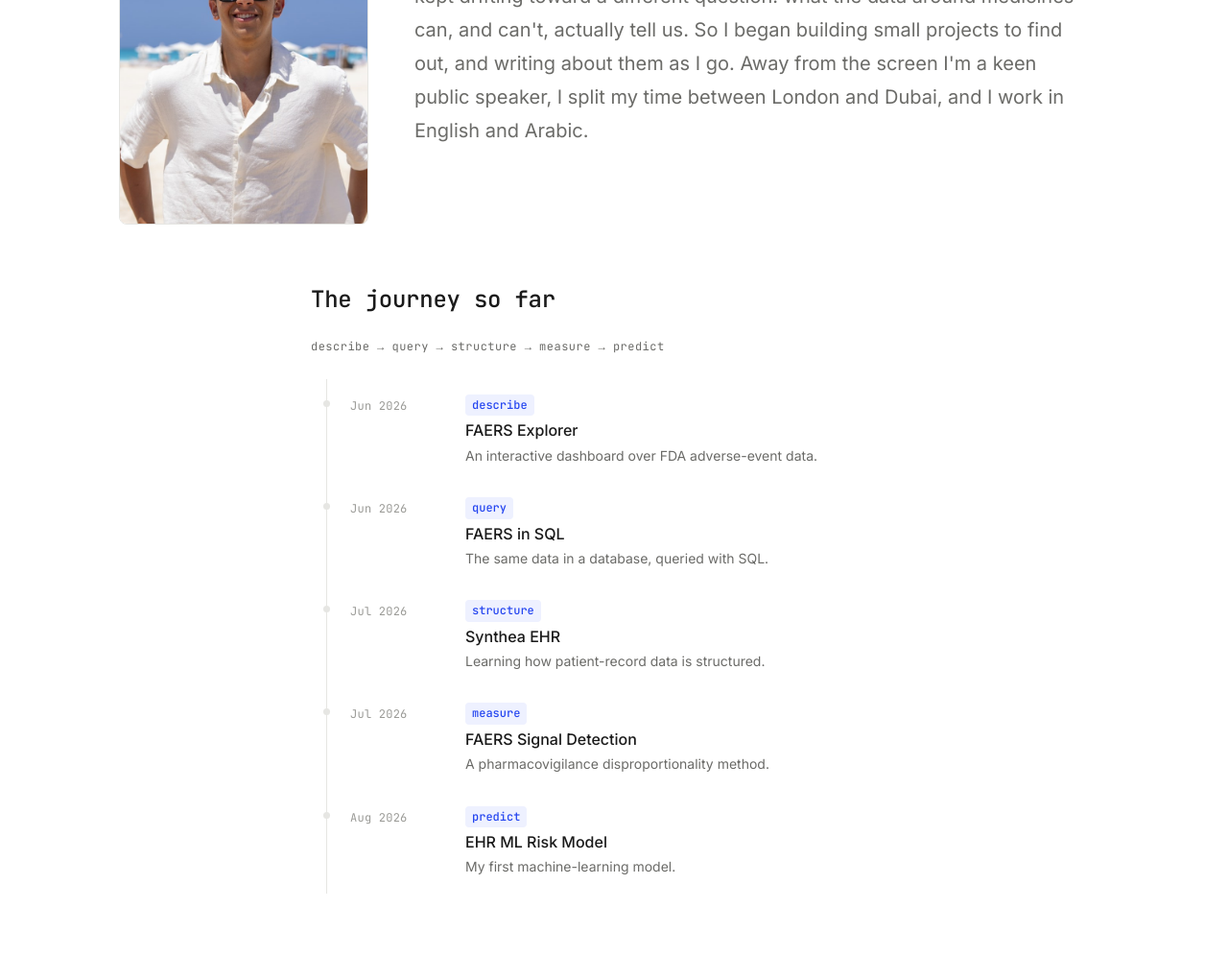
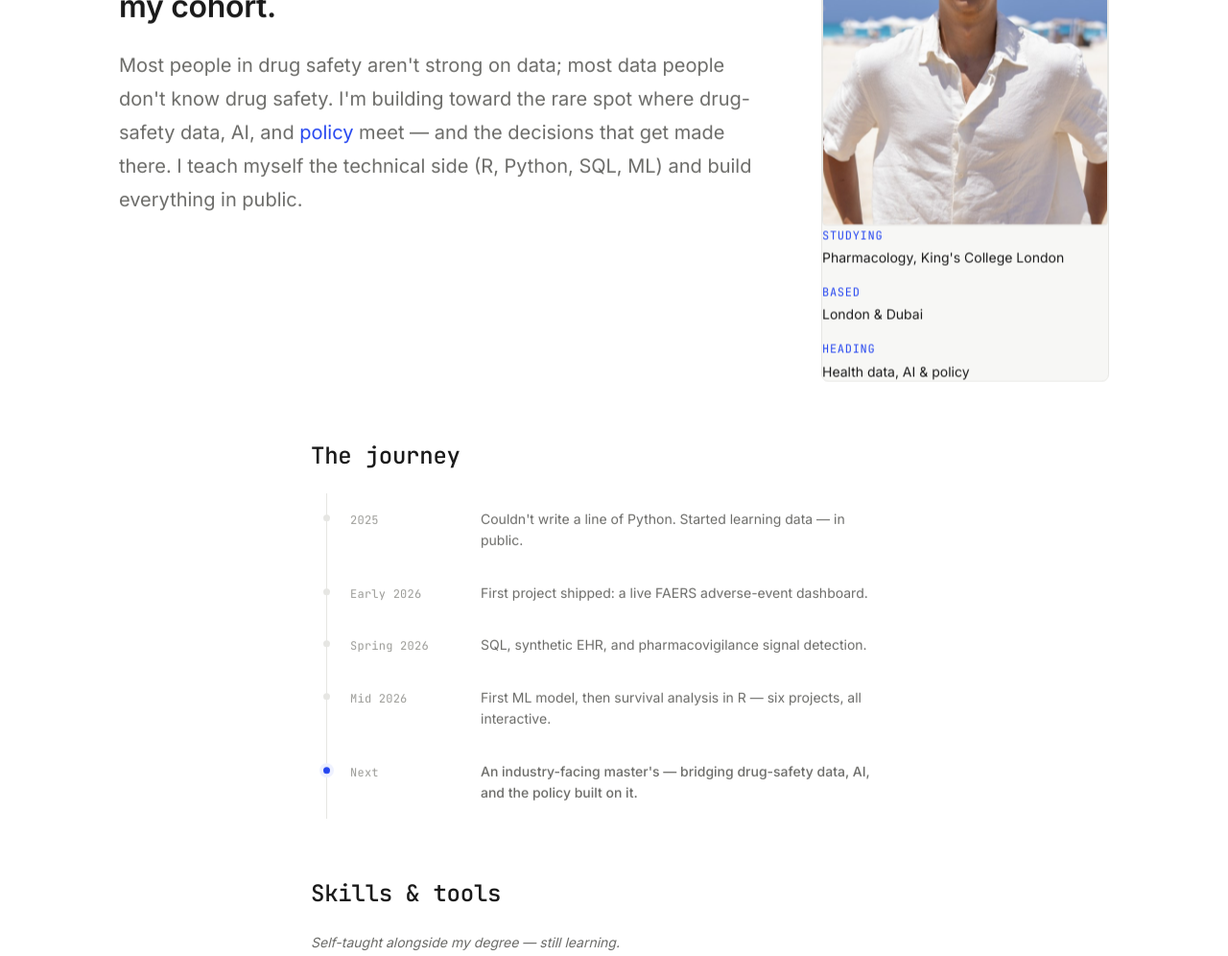
Before and after one commit to belalzaky/personal-site, an Astro site: page /about in a window 1280 px wide. Shown: the part 345-1341 px from the top of the page at 96% size. Built offline with nearby package versions, Linux system fonts and the light colour scheme; Astro itself is replaced by a stand-in of ours.

Commit message:
about: rebuild intro + THE JOURNEY timeline (§4)
Rework the About page top per spec:
- Eyebrow "03 · ABOUT"; two-col layout — bio (lead + body) on the left,
  a sticky facts card on the right holding the real beach headshot plus
  Studying / Based / Heading facts.
- Lead and body use the exact spec copy, with "data" and "policy"
  emphasised in accent.
- Replace the old project-linked timeline with THE JOURNEY (2025 / Early
  2026 / Spring 2026 / Mid 2026 / Next), dates kept verbatim; the final
  "Next" node uses an accent dot.

Blocks use the §0 .reveal motion; light + dark verified.

Co-Authored-By: Claude Opus 4.8 <noreply@anthropic.com>

```diff
--- a/src/pages/about.astro
+++ b/src/pages/about.astro
@@ -10,86 +10,91 @@ import Photography from '../components/Photography.astro';
 >
   <div class="page">
 
-    <!-- Page header -->
-    <div class="container container--prose">
-      <header class="page-header">
-        <p class="page-eyebrow">Background</p>
+    <!-- §3 · ABOUT — bio + facts card -->
+    <section class="about-intro container">
+      <header class="about-intro-head reveal">
+        <p class="page-eyebrow">03 · ABOUT</p>
         <h1 class="page-title">About</h1>
       </header>
+
+      <div class="about-grid">
+        <div class="about-bio reveal">
+          <p class="about-lead">
+            I'm a first-year pharmacology student at King's — more interested in what
+            medicine's <span class="accent">data</span> can tell us than most of my cohort.
+          </p>
+          <p class="about-bio-text">
+            Most people in drug safety aren't strong on data; most data people don't know
+            drug safety. I'm building toward the rare spot where drug-safety data, AI, and
+            <span class="accent">policy</span> meet — and the decisions that get made there.
+            I teach myself the technical side (R, Python, SQL, ML) and build everything in public.
+          </p>
         </div>
 
-    <!-- Photo + bio band -->
-    <section class="about-band container" aria-label="Person behind the work">
-      <div class="about-photo-wrap">
+        <aside class="facts-card reveal" style="--reveal-delay:80ms">
           <img
             src="/headshot.jpg"
             srcset="/headshot.jpg 1x, /headshot@2x.jpg 2x"
             alt="Belal Zaky"
-          class="about-photo"
+            class="facts-photo"
             width="280"
             height="350"
             loading="lazy"
           />
+          <dl class="facts-list">
+            <div class="facts-row">
+              <dt class="facts-key">Studying</dt>
+              <dd class="facts-val">Pharmacology, King's College London</dd>
             </div>
-      <div class="about-bio">
-        <p class="about-bio-text">
-          I'm Belal — a pharmacology student at King's College London, originally from Dubai.
-          I started out fascinated by how drugs work in the body, then kept drifting toward a
-          different question: what the data around medicines can, and can't, actually tell us.
-          So I began building small projects to find out, and writing about them as I go.
-          Away from the screen I'm a keen public speaker, I split my time between London and
-          Dubai, and I work in English and Arabic.
-        </p>
+            <div class="facts-row">
+              <dt class="facts-key">Based</dt>
+              <dd class="facts-val">London &amp; Dubai</dd>
+            </div>
+            <div class="facts-row">
+              <dt class="facts-key">Heading</dt>
+              <dd class="facts-val">Health data, AI &amp; policy</dd>
+            </div>
+          </dl>
+        </aside>
       </div>
     </section>
 
-    <!-- Journey timeline, skills, education, contact -->
+    <!-- Journey, skills, education, contact -->
     <div class="about-body container container--prose">
 
-      <!-- Timeline -->
+      <!-- THE JOURNEY -->
       <section class="about-section">
-        <h2 class="about-section-title">The journey so far</h2>
-        <p class="about-section-tagline">describe → query → structure → measure → predict</p>
+        <h2 class="about-section-title">The journey</h2>
 
         <ol class="timeline" role="list">
-          <li class="timeline-item">
-            <span class="timeline-date">Jun 2026</span>
+          <li class="timeline-item reveal">
+            <span class="timeline-date">2025</span>
             <div class="timeline-content">
-              <span class="timeline-tag">describe</span>
-              <a href="/projects/faers-explorer" class="timeline-project">FAERS Explorer</a>
-              <p class="timeline-desc">An interactive dashboard over FDA adverse-event data.</p>
+              <p class="timeline-desc">Couldn't write a line of Python. Started learning data — in public.</p>
             </div>
           </li>
-          <li class="timeline-item">
-            <span class="timeline-date">Jun 2026</span>
+          <li class="timeline-item reveal">
+            <span class="timeline-date">Early 2026</span>
             <div class="timeline-content">
-              <span class="timeline-tag">query</span>
-              <a href="/projects/faers-sql" class="timeline-project">FAERS in SQL</a>
-              <p class="timeline-desc">The same data in a database, queried with SQL.</p>
+              <p class="timeline-desc">First project shipped: a live FAERS adverse-event dashboard.</p>
             </div>
           </li>
-          <li class="timeline-item">
-            <span class="timeline-date">Jul 2026</span>
+          <li class="timeline-item reveal">
+            <span class="timeline-date">Spring 2026</span>
             <div class="timeline-content">
-              <span class="timeline-tag">structure</span>
-              <a href="/projects/synthea-ehr" class="timeline-project">Synthea EHR</a>
-              <p class="timeline-desc">Learning how patient-record data is structured.</p>
+              <p class="timeline-desc">SQL, synthetic EHR, and pharmacovigilance signal detection.</p>
             </div>
           </li>
-          <li class="timeline-item">
-            <span class="timeline-date">Jul 2026</span>
+          <li class="timeline-item reveal">
+            <span class="timeline-date">Mid 2026</span>
             <div class="timeline-content">
-              <span class="timeline-tag">measure</span>
-              <a href="/projects/faers-signal" class="timeline-project">FAERS Signal Detection</a>
-              <p class="timeline-desc">A pharmacovigilance disproportionality method.</p>
+              <p class="timeline-desc">First ML model, then survival analysis in R — six projects, all interactive.</p>
             </div>
           </li>
-          <li class="timeline-item">
-            <span class="timeline-date">Aug 2026</span>
+          <li class="timeline-item timeline-item--accent reveal">
+            <span class="timeline-date">Next</span>
             <div class="timeline-content">
-              <span class="timeline-tag">predict</span>
-              <a href="/projects/ehr-ml" class="timeline-project">EHR ML Risk Model</a>
-              <p class="timeline-desc">My first machine-learning model.</p>
+              <p class="timeline-desc timeline-desc--accent">An industry-facing master's — bridging drug-safety data, AI, and the policy built on it.</p>
             </div>
           </li>
         </ol>
@@ -205,48 +210,113 @@ import Photography from '../components/Photography.astro';
     }
   }
 
-  /* Photo + bio band */
-  .about-band {
-    display: grid;
-    grid-template-columns: 260px 1fr;
-    gap: var(--space-12);
-    align-items: start;
+  /* §3 intro: bio + facts card */
+  .about-intro {
     padding-bottom: var(--space-16);
   }
 
-  @media (max-width: 720px) {
-    .about-band {
+  .about-intro-head {
+    margin-bottom: var(--space-10);
+  }
+
+  .about-grid {
+    display: grid;
+    grid-template-columns: 1fr 300px;
+    gap: var(--space-12);
+    align-items: start;
+  }
+
+  @media (max-width: 760px) {
+    .about-grid {
       grid-template-columns: 1fr;
       gap: var(--space-8);
     }
   }
 
-  .about-photo-wrap {
-    position: sticky;
-    top: 80px;
+  .about-bio {
+    display: flex;
+    flex-direction: column;
+    gap: var(--space-6);
   }
 
-  @media (max-width: 720px) {
-    .about-photo-wrap {
-      position: static;
-      max-width: 200px;
-    }
+  .about-lead {
+    font-size: var(--text-2xl);
+    font-weight: 600;
+    letter-spacing: -0.01em;
+    line-height: 1.3;
+    color: var(--color-text);
+    max-width: 30ch;
   }
 
-  .about-photo {
-    width: 100%;
-    aspect-ratio: 4 / 5;
-    object-fit: cover;
-    border-radius: var(--radius);
-    border: 1px solid var(--color-border);
-    display: block;
+  @media (max-width: 640px) {
+    .about-lead {
+      font-size: var(--text-xl);
+    }
   }
 
   .about-bio-text {
     font-size: var(--text-lg);
     color: var(--color-text-muted);
     line-height: 1.75;
-    max-width: 56ch;
+    max-width: 60ch;
+  }
+
+  .accent {
+    color: var(--color-accent);
+  }
+
+  /* Facts card */
+  .facts-card {
+    background: var(--color-surface);
+    border: 1px solid var(--color-border);
+    border-radius: var(--radius);
+    padding: var(--space-5);
+    display: flex;
+    flex-direction: column;
+    gap: var(--space-5);
+    position: sticky;
+    top: 80px;
+  }
+
+  @media (max-width: 760px) {
+    .facts-card {
+      position: static;
+    }
+  }
+
+  .facts-photo {
+    width: 100%;
+    aspect-ratio: 4 / 5;
+    object-fit: cover;
+    border-radius: var(--radius-sm);
+    border: 1px solid var(--color-border);
+    display: block;
+  }
+
+  .facts-list {
+    display: flex;
+    flex-direction: column;
+    gap: var(--space-4);
+  }
+
+  .facts-row {
+    display: flex;
+    flex-direction: column;
+    gap: 2px;
+  }
+
+  .facts-key {
+    font-family: var(--font-mono);
+    font-size: var(--text-xs);
+    text-transform: uppercase;
+    letter-spacing: 0.06em;
+    color: var(--color-accent);
+  }
+
+  .facts-val {
+    font-size: var(--text-sm);
+    color: var(--color-text);
+    line-height: 1.5;
   }
 
   /* Body sections */
@@ -306,7 +376,7 @@ import Photography from '../components/Photography.astro';
 
   .timeline-item {
     display: grid;
-    grid-template-columns: 6rem 1fr;
+    grid-template-columns: 7rem 1fr;
     gap: var(--space-6);
     padding: var(--space-4) 0 var(--space-4) var(--space-6);
     position: relative;
@@ -321,6 +391,16 @@ import Photography from '../components/Photography.astro';
     height: 7px;
     border-radius: 50%;
     background: var(--color-border);
+  }
+
+  .timeline-item--accent::before {
+    background: var(--color-accent);
+    box-shadow: 0 0 0 4px var(--color-accent-soft);
+  }
+
+  .timeline-desc--accent {
+    color: var(--color-text);
+    font-weight: 500;
   }
 
   @media (max-width: 540px) {
```
Lines whose indentation alone changed are shown as unchanged.
